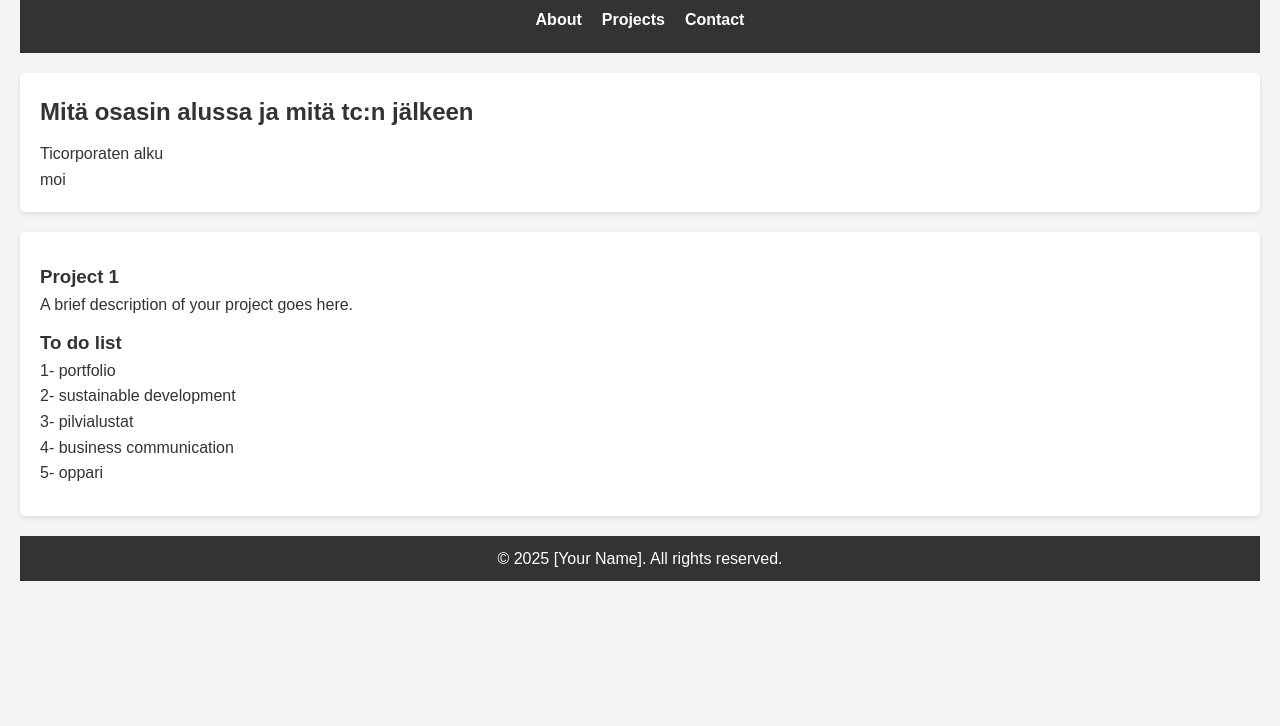
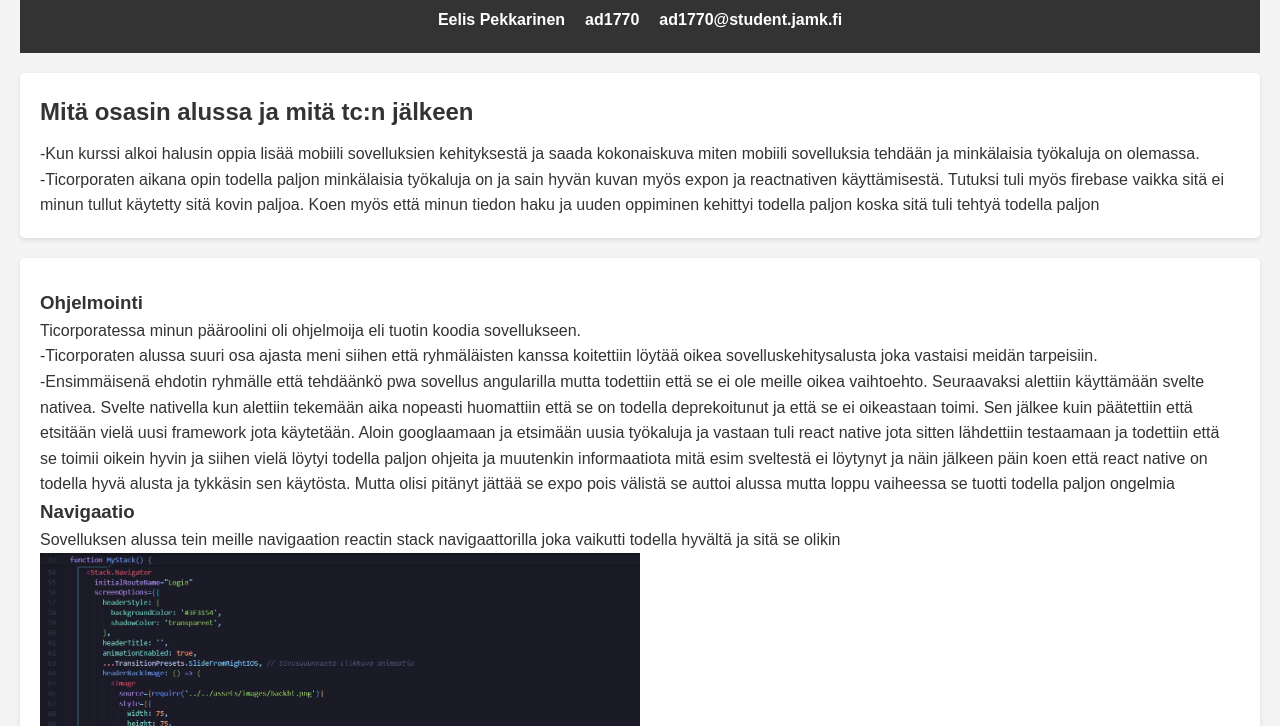
Before and after one commit to ad1770/ad1770.github.io, a plain HTML site: page index.html in a window 1280 px wide. Shown: the part 74-800 px from the top of the page. Drawn offline with Linux system fonts and the light colour scheme.

Commit message:
ohjelmointi osuus tehty

```diff
--- a/index.html
+++ b/index.html
@@ -14,9 +14,9 @@
       <h1>Ticorporate Portfolio</h1>
       <nav>
         <ul>
-          <li><a href="#about">About</a></li>
-          <li><a href="#projects">Projects</a></li>
-          <li><a href="#contact">Contact</a></li>
+          <li><a>Eelis Pekkarinen</a></li>
+          <li><a>ad1770</a></li>
+          <li><a>ad1770@student.jamk.fi</a></li>
         </ul>
       </nav>
     </div>
@@ -24,28 +24,99 @@
   <main>
     <section id="about">
       <h2>Mitä osasin alussa ja mitä tc:n jälkeen</h2>
-      <p>Ticorporaten alku</p>
-      <p>moi</p>
+      <p>-Kun kurssi alkoi halusin oppia lisää mobiili sovelluksien kehityksestä ja saada kokonaiskuva miten mobiili
+        sovelluksia tehdään ja minkälaisia työkaluja on olemassa.</p>
+      <p>-Ticorporaten aikana opin todella paljon minkälaisia työkaluja on ja sain hyvän kuvan myös expon ja
+        reactnativen
+        käyttämisestä. Tutuksi tuli myös firebase vaikka sitä ei minun tullut käytetty sitä kovin paljoa.
+        Koen myös että minun tiedon haku ja uuden oppiminen kehittyi todella paljon koska sitä tuli tehtyä todella
+        paljon</p>
+    </section>
+
+
+    <section id="projects">
+      <h2></h2>
+      <div class="project">
+        <h3>Ohjelmointi</h3>
+        <p>Ticorporatessa minun pääroolini oli ohjelmoija eli tuotin koodia sovellukseen.
+
+        </p>
+        <p>-Ticorporaten alussa suuri osa ajasta meni siihen että ryhmäläisten kanssa koitettiin löytää oikea
+          sovelluskehitysalusta joka vastaisi meidän tarpeisiin.
+
+        </p>
+        <p>-Ensimmäisenä ehdotin ryhmälle että tehdäänkö pwa sovellus angularilla mutta todettiin että se ei ole
+          meille oikea vaihtoehto. Seuraavaksi alettiin käyttämään svelte nativea.
+          Svelte nativella kun alettiin tekemään aika nopeasti huomattiin että se on todella deprekoitunut ja että se ei
+          oikeastaan toimi.
+          Sen jälkee kuin päätettiin että etsitään vielä uusi framework jota käytetään. Aloin googlaamaan ja
+          etsimään uusia työkaluja ja vastaan tuli react native jota sitten lähdettiin testaamaan
+          ja todettiin että se toimii oikein hyvin ja siihen vielä löytyi todella paljon ohjeita ja muutenkin
+          informaatiota mitä esim sveltestä ei löytynyt
+          ja näin jälkeen päin koen että react native on todella hyvä alusta ja tykkäsin sen käytösta. Mutta olisi
+          pitänyt jättää se expo pois välistä se auttoi alussa mutta loppu vaiheessa se tuotti todella paljon ongelmia
+        </p>
+        <h3>Navigaatio</h3>
+        <p>Sovelluksen alussa tein meille navigaation reactin stack navigaattorilla joka vaikutti todella hyvältä ja
+          sitä se olikin</p>
+        <img src="./img/1.JPG" width="600">
+        <p>Kuvassa näkyy osa meidän stack navigaattoria jossa oli todella kätevä ominaisuus jolla pystyi tehdä headerin
+          joka menee sovelluksen joka näkymään ja sen sai myös helposti piilotetua</p>
+
+
+        <h3>Tarot sivu</h3>
+        <p>käytin myös paljon aikaa miedän tarot sivuun jossa luetaan päivän tarot kortti </p>
+        <img src="./img/2.JPG" width="600">
+        <p>Tässä kuvassa on osa miedän tarot sivua ja kuvassa näkyy osa koodia jossa käyttetään asyncstoragea jonne
+          tallenetaan aiemmin arvottu tarot korrti ja vertaillaan aiempaa tallennusta joka varmistaa että näät
+          yhdenkortin päivässä etkä aina saa uutta kortia kun aikaiset näkymän</p>
+
+        <h3>Sivun ulkoasu</h3>
+        <p>Sovelluksessa oli isossa roolissa ulkoasu meillä oli todella taitavat visuaaliset suunnitelijat ja muutenkin
+          sovelluksen ulkoasu oli todella hieno</p>
+
+        <img src="./img/3.JPG" width="600">
+        <p>Tässä kuvassa näkee osan meidän sovelluksen tyylitiedosta Juurikin menu näkymän tyylitiedosta josta oli suht
+          vaikea saada suunnitellun näköinen mutta ehkä pointtina tässä on se että käytin paljon aikaa sovelluksen
+          ulkoasuun ja että se olisi suunnitelmia vastaava. ja muutenkin mukava käyttää. suunnitelin myös sitä että
+          miten käyttäjän näkökulmasta on helppo soellusta käyttää ja että rakaisu ei ole sellainen joa vaikea toteuttaa
+          koodaamalla</p>
+      </div>
+
+      <h3>Yhteen veto</h3>
+      <p>Ohjelmoinnin osalta minulla oli mobiilisovellus kehityksestä hämärä kuva mutta ticorporaten aikana sain todella
+        hyvän kuvan miten mobiilisovelluksia tehdään opin käyttämään hyvin ractnativea ja koen että osaisin tehdä
+        reacnativella jatkossain sovelluksia vaikka ne olisikin vähän monimutkaisempia</p>
+
     </section>
     <section id="projects">
       <h2></h2>
       <div class="project">
-        <h3>Project 1</h3>
+        <h3>Markkinointi</h3>
         <p>A brief description of your project goes here.</p>
       </div>
+
+    </section>
+    <section id="projects">
+      <h2></h2>
       <div class="project">
-        <h3>To do list</h3>
-        <p>1- portfolio</p>
-        <p>2- sustainable development</p>
-        <p>3- pilvialustat</p>
-        <p>4- business communication</p>
-        <p>5- oppari</p>
+        <h3>scrum master</h3>
+        <p>A brief description of your project goes here.</p>
       </div>
+
+    </section>
+    <section id="projects">
+      <h2></h2>
+      <div class="project">
+        <h3>Testaus</h3>
+        <p>A brief description of your project goes here.</p>
+      </div>
+
     </section>
 
   </main>
   <footer>
-    <p>&copy; 2025 [Your Name]. All rights reserved.</p>
+    <p></p>
   </footer>
 </body>
 
```
Also changed, not shown: img/1.JPG (added), img/2.JPG (added), img/3.JPG (added).
